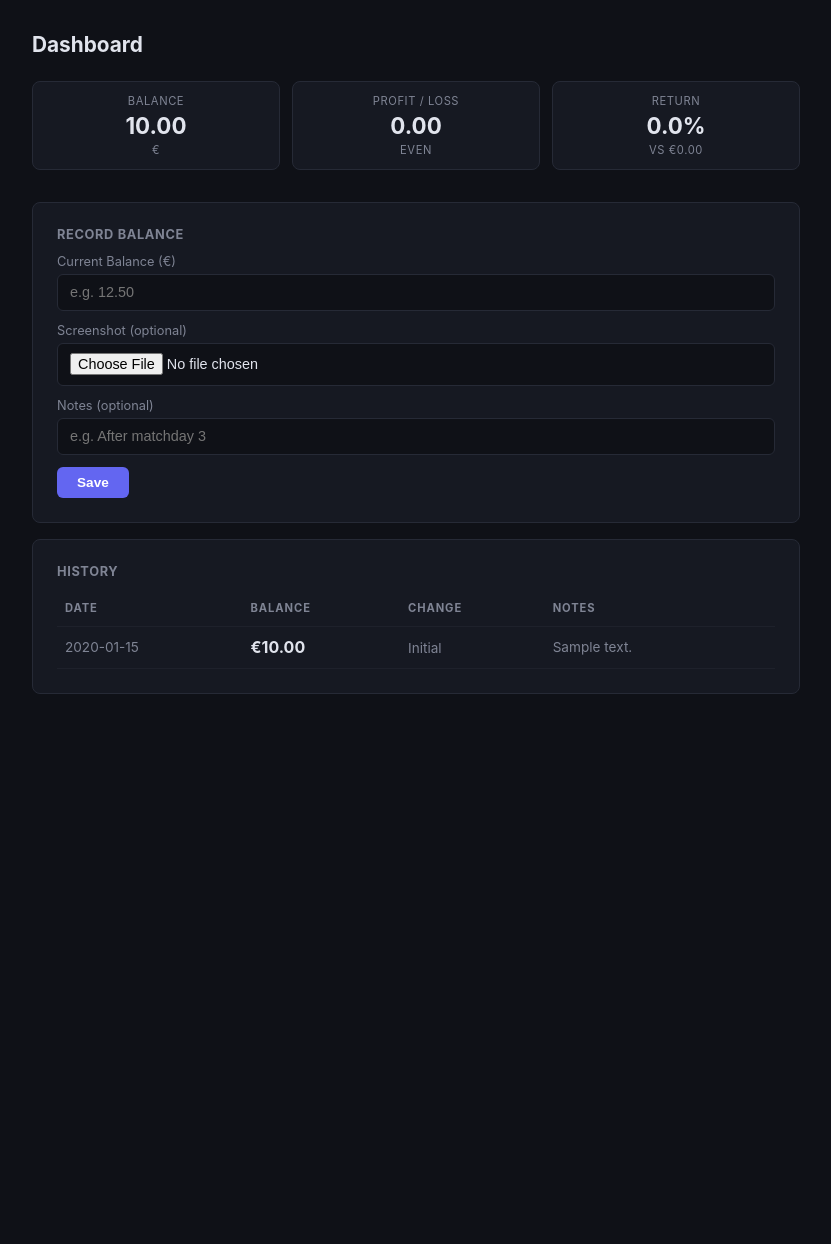
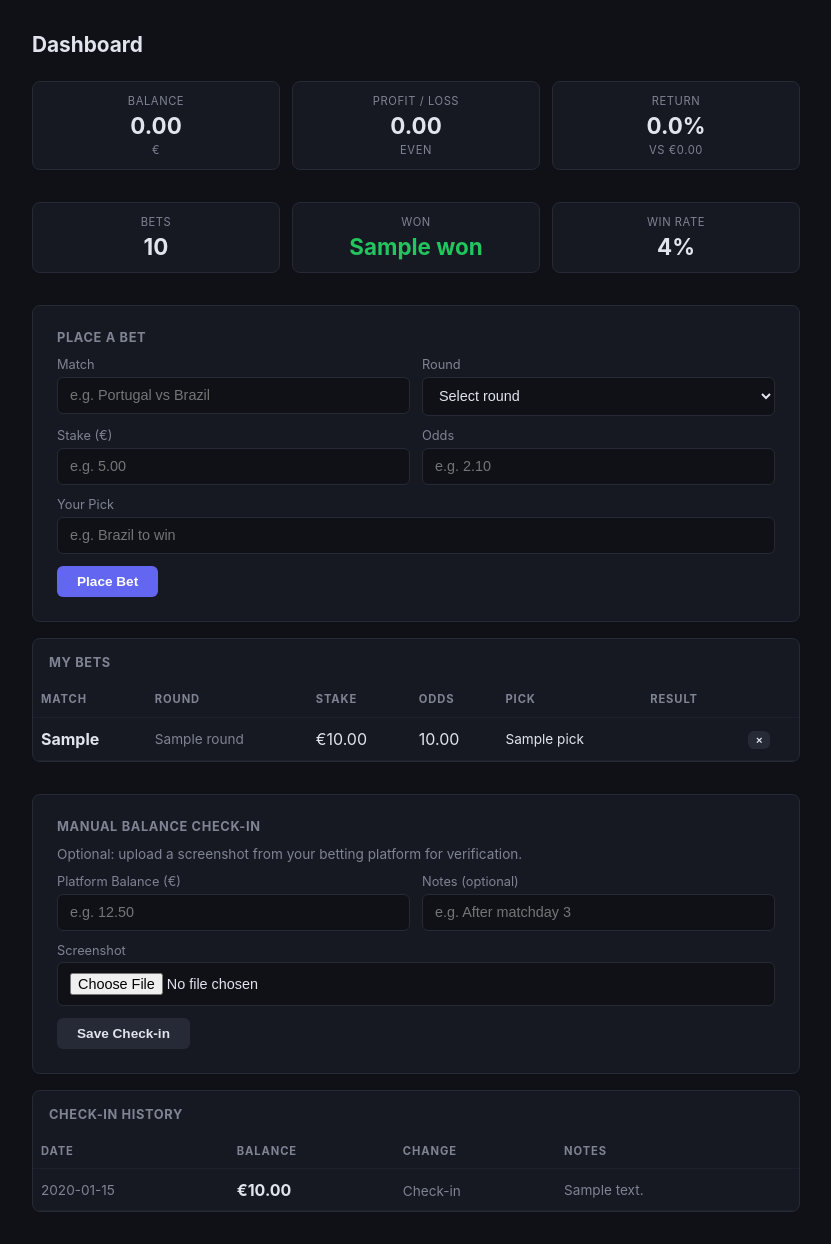
Before and after one commit to jalrego/betting-club, a Flask app: template templates/dashboard.html in a window 1280 px wide. Shown: the part 49-1293 px from the top of the page, without its empty margins (224-1055 px from the left). Before the commit the page ends 743 px from the top, so only its background shows below. Run offline with Flask 3, Linux system fonts and the light colour scheme; the template is opened without the code that fills it: most values are stand-ins (such as "Sample title", 1, 10 or a date in 2020); some libraries are stand-ins or nearby versions.

Commit message:
Add World Cup bet tracking: place bets, settle results, auto-calculated balance

```diff
--- a/app.py
+++ b/app.py
@@ -23,6 +23,7 @@ DATABASE_URL = os.environ.get('DATABASE_URL', '')
 DATABASE = os.path.join(app.root_path, 'betting.db')
 
 STARTING_BALANCE = 1000  # €10.00 in cents
+ROUNDS = ['Group Stage', 'Round of 16', 'Quarter-final', 'Semi-final', 'Final']
 
 
 def get_db():
@@ -92,6 +93,23 @@ def init_db():
             db.execute("""
                 CREATE INDEX IF NOT EXISTS idx_balance_created ON balance_records(created_at)
             """)
+            db.execute("""
+                CREATE TABLE IF NOT EXISTS bets (
+                    id SERIAL PRIMARY KEY,
+                    user_id INTEGER NOT NULL REFERENCES users(id) ON DELETE CASCADE,
+                    match_info TEXT NOT NULL,
+                    round TEXT NOT NULL,
+                    stake INTEGER NOT NULL,
+                    odds REAL NOT NULL,
+                    pick TEXT NOT NULL,
+                    result TEXT NOT NULL DEFAULT 'pending',
+                    settled_at TIMESTAMP,
+                    created_at TIMESTAMP NOT NULL DEFAULT NOW()
+                )
+            """)
+            db.execute("""
+                CREATE INDEX IF NOT EXISTS idx_bets_user ON bets(user_id)
+            """)
         else:
             db.executescript("""
                 CREATE TABLE IF NOT EXISTS users (
@@ -111,6 +129,20 @@ def init_db():
                 );
                 CREATE INDEX IF NOT EXISTS idx_balance_user ON balance_records(user_id);
                 CREATE INDEX IF NOT EXISTS idx_balance_created ON balance_records(created_at);
+                CREATE TABLE IF NOT EXISTS bets (
+                    id INTEGER PRIMARY KEY AUTOINCREMENT,
+                    user_id INTEGER NOT NULL,
+                    match_info TEXT NOT NULL,
+                    round TEXT NOT NULL,
+                    stake INTEGER NOT NULL,
+                    odds REAL NOT NULL,
+                    pick TEXT NOT NULL,
+                    result TEXT NOT NULL DEFAULT 'pending',
+                    settled_at TEXT,
+                    created_at TEXT NOT NULL DEFAULT (datetime('now')),
+                    FOREIGN KEY (user_id) REFERENCES users(id) ON DELETE CASCADE
+                );
+                CREATE INDEX IF NOT EXISTS idx_bets_user ON bets(user_id);
             """)
         db.commit()
     except Exception as e:
@@ -121,6 +153,54 @@ def init_db():
 def allowed_file(filename):
     return '.' in filename and \
            filename.rsplit('.', 1)[1].lower() in ALLOWED_EXTENSIONS
+
+
+def user_balance(user_id):
+    db = get_db()
+    total_staked = 0
+    total_returned = 0
+    rows = db.execute(
+        f'SELECT stake, odds, result FROM bets WHERE user_id = {p()}',
+        (user_id,)
+    ).fetchall()
+    for r in rows:
+        total_staked += r['stake']
+        if r['result'] == 'won':
+            total_returned += round(r['stake'] * r['odds'])
+    return STARTING_BALANCE - total_staked + total_returned
+
+
+def user_bets(user_id):
+    db = get_db()
+    rows = db.execute(
+        f'SELECT * FROM bets WHERE user_id = {p()} ORDER BY created_at DESC',
+        (user_id,)
+    ).fetchall()
+    bets = []
+    for r in rows:
+        d = dict(r)
+        d['stake'] = d['stake'] / 100.0
+        bets.append(d)
+    return bets
+
+
+def user_bet_stats(user_id):
+    db = get_db()
+    rows = db.execute(
+        f'SELECT result, COUNT(*) as cnt, SUM(stake) as total FROM bets WHERE user_id = {p()} GROUP BY result',
+        (user_id,)
+    ).fetchall()
+    stats = {'won': 0, 'lost': 0, 'pending': 0, 'cashout': 0, 'total': 0, 'staked': 0, 'won_amount': 0}
+    for r in rows:
+        result = r['result']
+        stats[result] = r['cnt']
+        stats['total'] += r['cnt']
+        stats['staked'] += r['total'] if r['total'] else 0
+    # calculate win rate
+    settled = stats['won'] + stats['lost']
+    stats['win_rate'] = round(stats['won'] / settled * 100) if settled > 0 else 0
+    stats['staked'] = stats['staked'] / 100.0
+    return stats
 
 
 def login_required(f):
@@ -223,6 +303,10 @@ def dashboard():
     user_id = session['user_id']
 
     try:
+        balance = user_balance(user_id)
+        bets = user_bets(user_id)
+        stats = user_bet_stats(user_id)
+
         rows = db.execute(
             f'SELECT * FROM balance_records WHERE user_id = {p()} ORDER BY created_at DESC',
             (user_id,)
@@ -240,8 +324,12 @@ def dashboard():
         raise
 
     return render_template('dashboard.html',
+                           balance=balance / 100.0,
+                           bets=bets,
+                           stats=stats,
                            records=records,
                            latest=latest,
+                           rounds=ROUNDS,
                            starting=STARTING_BALANCE / 100.0)
 
 
@@ -282,6 +370,97 @@ def upload():
     db.commit()
 
     flash('Balance recorded!', 'success')
+    return redirect(url_for('dashboard'))
+
+
+@app.route('/bet/new', methods=['POST'])
+@login_required
+def new_bet():
+    match_info = request.form.get('match_info', '').strip()
+    round_ = request.form.get('round', '').strip()
+    stake_str = request.form.get('stake', '').strip()
+    odds_str = request.form.get('odds', '').strip()
+    pick = request.form.get('pick', '').strip()
+
+    if not all([match_info, round_, stake_str, odds_str, pick]):
+        flash('All bet fields are required.', 'danger')
+        return redirect(url_for('dashboard'))
+
+    try:
+        stake = round(float(stake_str) * 100)
+        odds = float(odds_str)
+    except ValueError:
+        flash('Stake and odds must be numbers.', 'danger')
+        return redirect(url_for('dashboard'))
+
+    if stake < 1:
+        flash('Stake must be at least €0.01.', 'danger')
+        return redirect(url_for('dashboard'))
+
+    if odds <= 1:
+        flash('Odds must be greater than 1.00.', 'danger')
+        return redirect(url_for('dashboard'))
+
+    db = get_db()
+    db.execute(
+        'INSERT INTO bets (user_id, match_info, round, stake, odds, pick) '
+        f'VALUES ({p()}, {p()}, {p()}, {p()}, {p()}, {p()})',
+        (session['user_id'], match_info, round_, stake, odds, pick)
+    )
+    db.commit()
+
+    flash('Bet placed!', 'success')
+    return redirect(url_for('dashboard'))
+
+
+@app.route('/bet/<int:bet_id>/settle', methods=['POST'])
+@login_required
+def settle_bet(bet_id):
+    result = request.form.get('result', '').strip()
+    if result not in ('won', 'lost', 'cashout'):
+        flash('Invalid result.', 'danger')
+        return redirect(url_for('dashboard'))
+
+    db = get_db()
+    bet = db.execute(
+        f'SELECT * FROM bets WHERE id = {p()} AND user_id = {p()}',
+        (bet_id, session['user_id'])
+    ).fetchone()
+
+    if not bet:
+        flash('Bet not found.', 'danger')
+        return redirect(url_for('dashboard'))
+
+    db.execute(
+        f'UPDATE bets SET result = {p()}, settled_at = {now()} WHERE id = {p()}',
+        (result, bet_id)
+    )
+    db.commit()
+
+    flash('Bet result updated!', 'success')
+    return redirect(url_for('dashboard'))
+
+
+@app.route('/bet/<int:bet_id>/delete', methods=['POST'])
+@login_required
+def delete_bet(bet_id):
+    db = get_db()
+    bet = db.execute(
+        f'SELECT * FROM bets WHERE id = {p()} AND user_id = {p()}',
+        (bet_id, session['user_id'])
+    ).fetchone()
+
+    if not bet:
+        flash('Bet not found.', 'danger')
+        return redirect(url_for('dashboard'))
+
+    db.execute(
+        f'DELETE FROM bets WHERE id = {p()}',
+        (bet_id,)
+    )
+    db.commit()
+
+    flash('Bet deleted.', 'success')
     return redirect(url_for('dashboard'))
 
 
@@ -332,29 +511,23 @@ def leaderboard():
     db = get_db()
 
     try:
-        rows = db.execute("""
-            SELECT
-                u.id,
-                u.username,
-                (SELECT balance FROM balance_records
-                 WHERE user_id = u.id ORDER BY created_at DESC LIMIT 1
-                ) AS latest_balance,
-                (SELECT COUNT(*) FROM balance_records WHERE user_id = u.id
-                ) AS updates
-            FROM users u
-            ORDER BY u.username
-        """).fetchall()
+        users = db.execute(
+            'SELECT id, username FROM users ORDER BY username'
+        ).fetchall()
 
         players = []
-        for r in rows:
-            d = dict(r)
-            if d['latest_balance'] is not None:
-                d['latest_balance'] = d['latest_balance'] / 100.0
-            players.append(d)
+        for u in users:
+            bal = user_balance(u['id'])
+            stats = user_bet_stats(u['id'])
+            players.append({
+                'username': u['username'],
+                'latest_balance': bal / 100.0,
+                'updates': stats['total'],
+                'win_rate': stats['win_rate'],
+                'staked': stats['staked'],
+            })
 
-        players.sort(key=lambda p: (
-            p['latest_balance'] if p['latest_balance'] is not None else -1
-        ), reverse=True)
+        players.sort(key=lambda p: p['latest_balance'], reverse=True)
     except Exception as e:
         logging.error(f"leaderboard error: {e}")
         raise
--- a/templates/dashboard.html
+++ b/templates/dashboard.html
@@ -3,16 +3,15 @@
 
 <h1 style="margin-bottom: 1.5rem;">Dashboard</h1>
 
-{% if latest %}
 <div class="stat-grid" style="margin-bottom: 1rem;">
   <div class="card stat-box">
     <div class="label">Balance</div>
-    <div class="value">{{ "%.2f"|format(latest.balance) }}</div>
+    <div class="value">{{ "%.2f"|format(balance) }}</div>
     <div class="label" style="margin-top: 0.25rem;">&euro;</div>
   </div>
   <div class="card stat-box">
     <div class="label">Profit / Loss</div>
-    {% set pl = latest.balance - starting %}
+    {% set pl = balance - starting %}
     {% if pl > 0 %}
       <div class="value green">+{{ "%.2f"|format(pl) }}</div>
       <div class="label green" style="margin-top: 0.25rem;">&uarr; up</div>
@@ -26,7 +25,7 @@
   </div>
   <div class="card stat-box">
     <div class="label">Return</div>
-    {% set pl = latest.balance - starting %}
+    {% set pl = balance - starting %}
     {% if pl > 0 %}
       <div class="value green">+{{ "%.1f"|format(pl / starting * 100) }}%</div>
     {% elif pl < 0 %}
@@ -37,41 +36,135 @@
     <div class="label" style="margin-top: 0.25rem;">vs &euro;{{ "%.2f"|format(starting) }}</div>
   </div>
 </div>
-{% endif %}
+
+<div class="stat-grid" style="margin-bottom: 1rem;">
+  <div class="card stat-box">
+    <div class="label">Bets</div>
+    <div class="value">{{ stats.total }}</div>
+  </div>
+  <div class="card stat-box">
+    <div class="label">Won</div>
+    <div class="value green">{{ stats.won }}</div>
+  </div>
+  <div class="card stat-box">
+    <div class="label">Win Rate</div>
+    <div class="value">{{ stats.win_rate }}%</div>
+  </div>
+</div>
 
 <div class="card">
-  <h2>Record Balance</h2>
-  <form method="POST" action="{{ url_for('upload') }}" enctype="multipart/form-data">
-    <label for="balance">Current Balance (&euro;)</label>
-    <input type="number" step="0.01" name="balance" id="balance" required placeholder="e.g. 12.50">
-
-    <label for="screenshot">Screenshot (optional)</label>
-    <input type="file" name="screenshot" id="screenshot" accept="image/png,image/jpeg,image/gif,image/webp">
-
-    <label for="notes">Notes (optional)</label>
-    <input type="text" name="notes" id="notes" placeholder="e.g. After matchday 3">
-
-    <button type="submit" class="btn btn-primary">Save</button>
+  <h2>Place a Bet</h2>
+  <form method="POST" action="{{ url_for('new_bet') }}">
+    <div style="display: grid; grid-template-columns: 1fr 1fr; gap: 0 0.75rem;">
+      <div>
+        <label for="match_info">Match</label>
+        <input type="text" name="match_info" id="match_info" required placeholder="e.g. Portugal vs Brazil">
+      </div>
+      <div>
+        <label for="round">Round</label>
+        <select name="round" id="round" required style="width:100%;padding:0.6rem 0.75rem;background:#0f1117;border:1px solid #262a36;border-radius:6px;color:#e1e4ed;font-size:0.9rem;margin-bottom:0.75rem;">
+          <option value="">Select round</option>
+          {% for r in rounds %}
+            <option value="{{ r }}">{{ r }}</option>
+          {% endfor %}
+        </select>
+      </div>
+      <div>
+        <label for="stake">Stake (&euro;)</label>
+        <input type="number" step="0.01" min="0.01" name="stake" id="stake" required placeholder="e.g. 5.00">
+      </div>
+      <div>
+        <label for="odds">Odds</label>
+        <input type="number" step="0.01" min="1.01" name="odds" id="odds" required placeholder="e.g. 2.10">
+      </div>
+    </div>
+    <div>
+      <label for="pick">Your Pick</label>
+      <input type="text" name="pick" id="pick" required placeholder="e.g. Brazil to win">
+    </div>
+    <button type="submit" class="btn btn-primary">Place Bet</button>
   </form>
 </div>
 
-{% if latest and latest.screenshot %}
+{% if bets %}
+<div class="card" style="padding: 0; overflow: hidden;">
+  <h2 style="padding: 1rem 1rem 0 1rem;">My Bets</h2>
+  <table>
+    <thead>
+      <tr>
+        <th>Match</th>
+        <th>Round</th>
+        <th>Stake</th>
+        <th>Odds</th>
+        <th>Pick</th>
+        <th>Result</th>
+        <th></th>
+      </tr>
+    </thead>
+    <tbody>
+      {% for bet in bets %}
+      <tr>
+        <td><strong>{{ bet.match_info }}</strong></td>
+        <td class="text-sm text-muted">{{ bet.round }}</td>
+        <td>&euro;{{ "%.2f"|format(bet.stake) }}</td>
+        <td>{{ "%.2f"|format(bet.odds) }}</td>
+        <td class="text-sm">{{ bet.pick }}</td>
+        <td>
+          {% if bet.result == 'pending' %}
+            <span class="text-muted">&#9711; Pending</span>
+          {% elif bet.result == 'won' %}
+            <span class="green">&#9679; Won</span>
+          {% elif bet.result == 'lost' %}
+            <span class="red">&#9679; Lost</span>
+          {% elif bet.result == 'cashout' %}
+            <span class="gold">&#9679; Cashed</span>
+          {% endif %}
+        </td>
+        <td>
+          {% if bet.result == 'pending' %}
+          <form method="POST" action="{{ url_for('settle_bet', bet_id=bet.id) }}" style="display:inline">
+            <button name="result" value="won" class="btn btn-secondary" style="padding:0.2rem 0.5rem;font-size:0.7rem;">Won</button>
+            <button name="result" value="lost" class="btn btn-secondary" style="padding:0.2rem 0.5rem;font-size:0.7rem;">Lost</button>
+          </form>
+          {% endif %}
+          <form method="POST" action="{{ url_for('delete_bet', bet_id=bet.id) }}" style="display:inline" onsubmit="return confirm('Delete this bet?')">
+            <button class="btn btn-secondary" style="padding:0.2rem 0.5rem;font-size:0.7rem;">&times;</button>
+          </form>
+        </td>
+      </tr>
+      {% endfor %}
+    </tbody>
+  </table>
+</div>
+{% else %}
 <div class="card">
-  <h2>Latest Screenshot</h2>
-  <a href="{{ url_for('uploaded_file', filename=latest.screenshot) }}" target="_blank">
-    <img src="{{ url_for('uploaded_file', filename=latest.screenshot) }}" alt="Screenshot" class="screenshot">
-  </a>
-  {% if latest.notes %}
-    <p class="text-muted text-sm mt-2">{{ latest.notes }} &mdash; {{ latest.created_at }}</p>
-  {% else %}
-    <p class="text-muted text-sm mt-2">{{ latest.created_at }}</p>
-  {% endif %}
+  <p class="text-muted">No bets yet. Place your first bet above.</p>
 </div>
 {% endif %}
 
+<div class="card" style="margin-top: 2rem;">
+  <h2>Manual Balance Check-in</h2>
+  <p class="text-muted text-sm" style="margin-bottom: 0.75rem;">Optional: upload a screenshot from your betting platform for verification.</p>
+  <form method="POST" action="{{ url_for('upload') }}" enctype="multipart/form-data">
+    <div style="display: grid; grid-template-columns: 1fr 1fr; gap: 0 0.75rem;">
+      <div>
+        <label for="balance">Platform Balance (&euro;)</label>
+        <input type="number" step="0.01" name="balance" id="balance" placeholder="e.g. 12.50">
+      </div>
+      <div>
+        <label for="notes">Notes (optional)</label>
+        <input type="text" name="notes" id="notes" placeholder="e.g. After matchday 3">
+      </div>
+    </div>
+    <label for="screenshot">Screenshot</label>
+    <input type="file" name="screenshot" id="screenshot" accept="image/png,image/jpeg,image/gif,image/webp">
+    <button type="submit" class="btn btn-secondary">Save Check-in</button>
+  </form>
+</div>
+
 {% if records %}
-<div class="card">
-  <h2>History</h2>
+<div class="card" style="padding: 0; overflow: hidden;">
+  <h2 style="padding: 1rem 1rem 0 1rem;">Check-in History</h2>
   <table>
     <thead>
       <tr>
@@ -89,7 +182,7 @@
         <td><strong>&euro;{{ "%.2f"|format(record.balance) }}</strong></td>
         <td>
           {% if loop.last %}
-            <span class="text-muted text-sm">Initial</span>
+            <span class="text-muted text-sm">Check-in</span>
           {% else %}
             {% set diff = record.balance - records[loop.index0 + 1].balance %}
             {% if diff > 0 %}
@@ -112,10 +205,6 @@
     </tbody>
   </table>
 </div>
-{% else %}
-<div class="card">
-  <p class="text-muted">No records yet. Add your first balance entry above.</p>
-</div>
 {% endif %}
 
 {% endblock %}
```
Also changed, not shown: templates/admin.html (+13 -2 lines).
